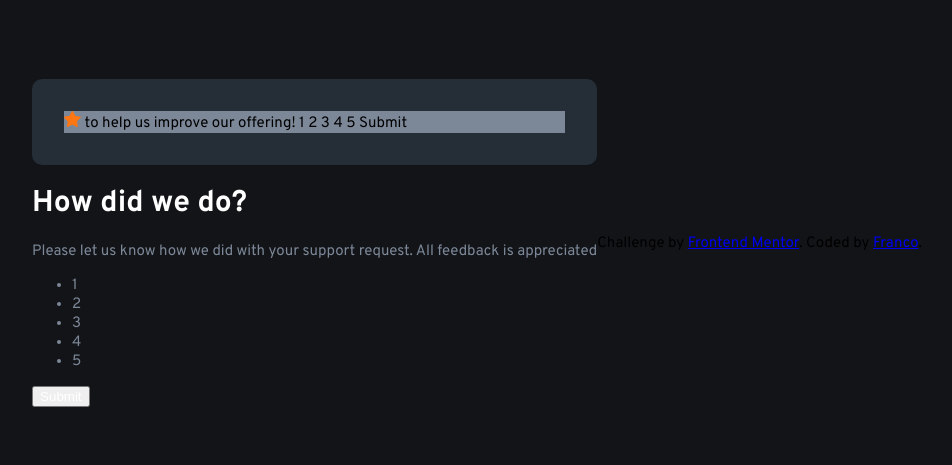
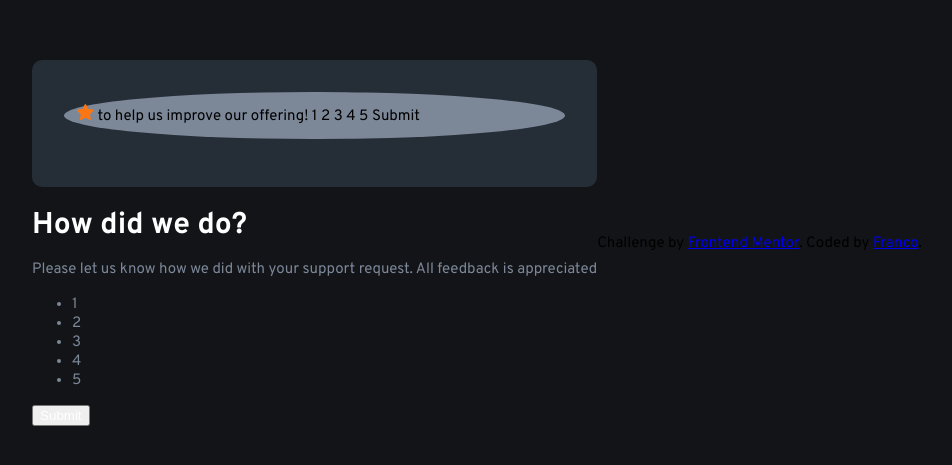
Before and after one commit to FrancoTr/fm-interactive-rating-component, a plain HTML site: page index.html in a window 1280 px wide. Shown: the part 165-630 px from the top of the page, without its empty margins (163-1115 px from the left). Drawn offline with Linux system fonts and the light colour scheme; a web font is replaced by a local one.

Commit message:
Adjust letters styles

```diff
--- a/styles.css
+++ b/styles.css
@@ -18,6 +18,11 @@ body {
 }
 
 h1,
+p {
+  margin-bottom: 1rem;
+}
+
+h1,
 button {
   color: var(--color-white);
 }
@@ -34,6 +39,9 @@ li {
 }
 
 .img-container {
+  margin-bottom: 1rem;
+  padding: 0.8rem;
+  border-radius: 100%;
   background-color: var(--color-medium-grey);
 }
 
```
